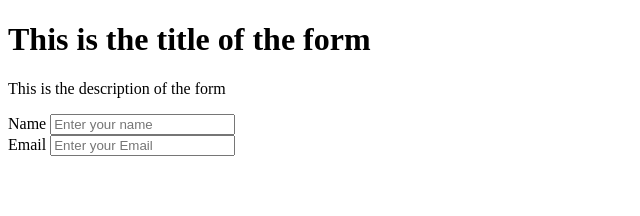
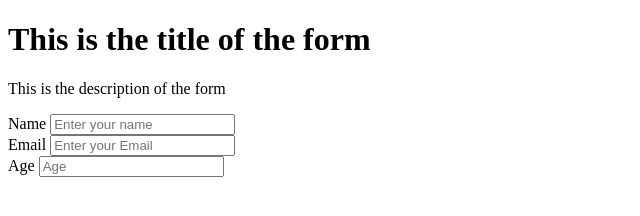
Before and after one commit to Mithi-code/MicroverseProject2, a plain HTML site: page index.html in a window 1280 px wide. Shown: the whole page, without its empty margins (0-640 px from the left). Drawn offline with Linux system fonts and the light colour scheme.

Commit message:
added number field

```diff
--- a/index.html
+++ b/index.html
@@ -20,6 +20,10 @@
       <br>
       <label id="email-label" for="email">Email</label>
       <input type="email" name="email" id="email" placeholder="Enter your Email" required>
+      <br>
+      <label id="number-label" >Age </label>
+      <input type="number"  id="number" placeholder="Age" required>
+
      </form>
 
 
```
